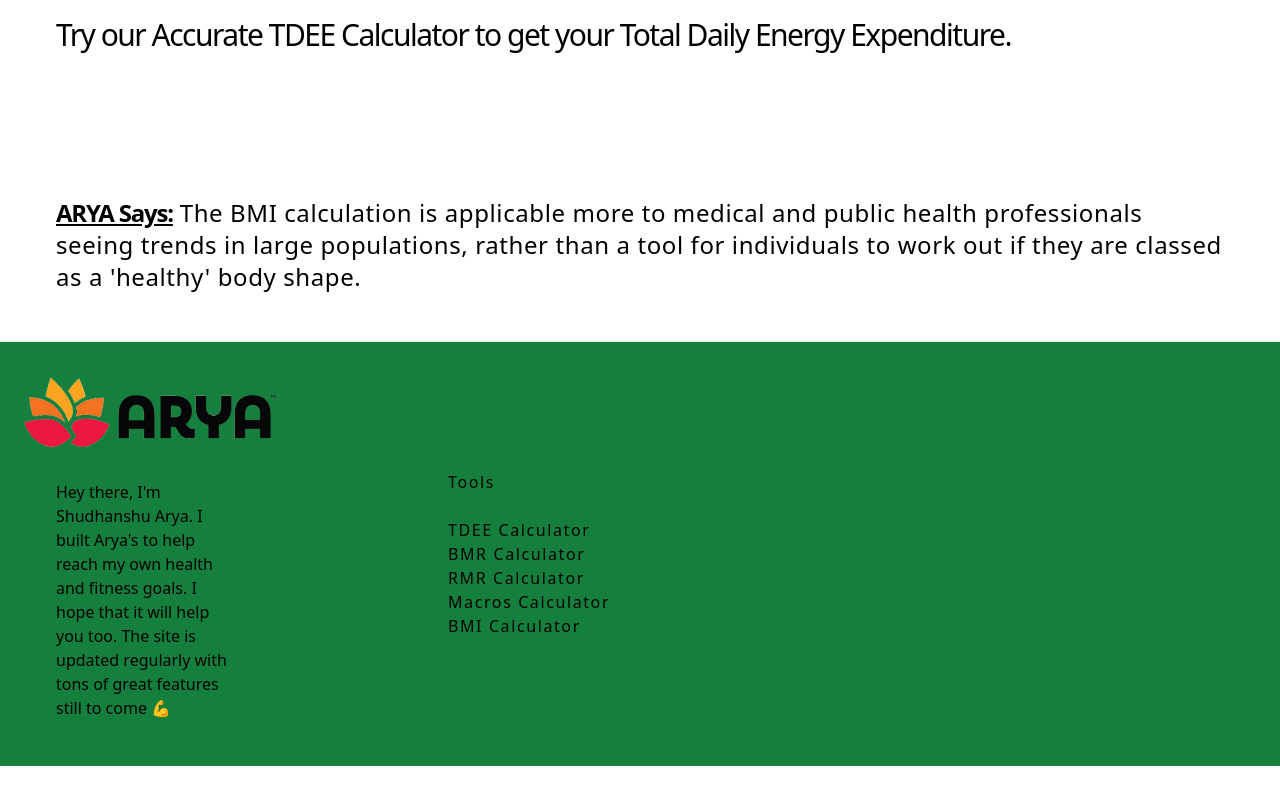
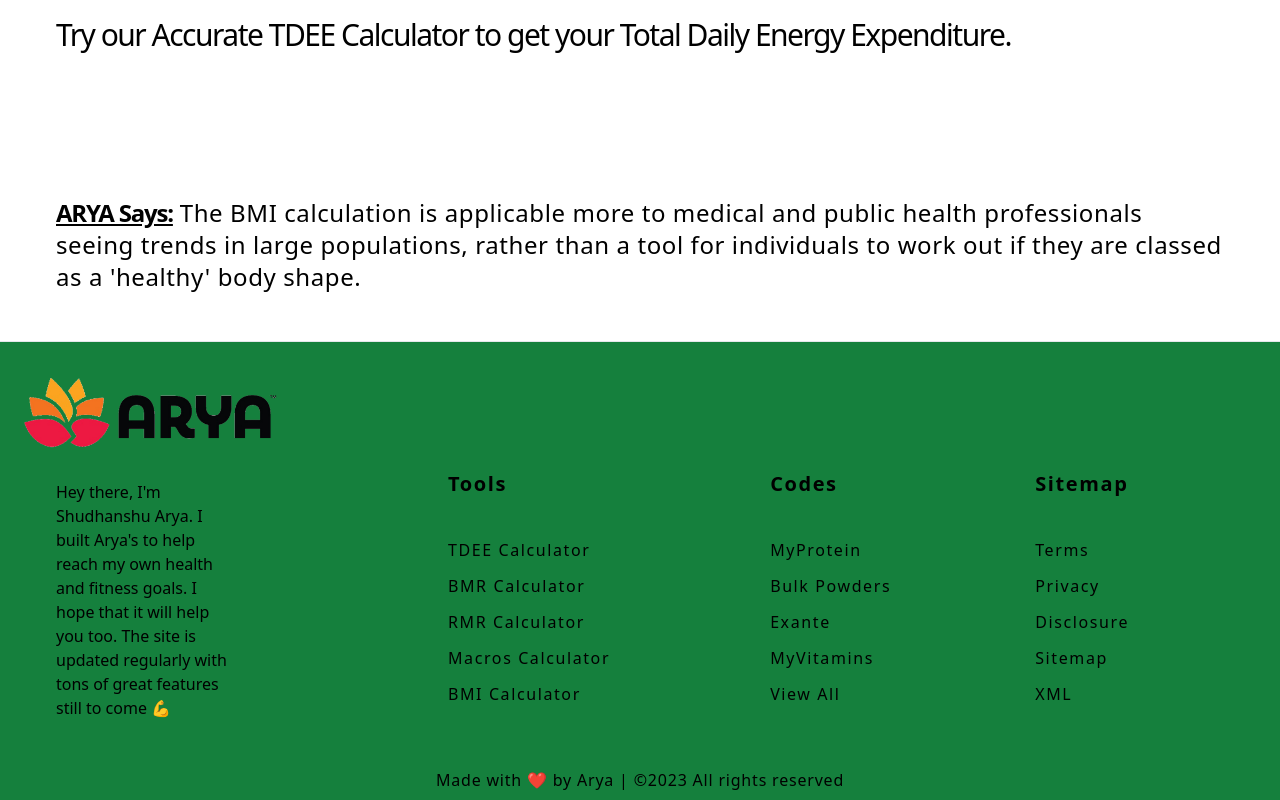
Before and after one commit to Shudhanshuarya09/Web-Development, a website: page BMI Calculator/image/bmi.html in a window 1280 px wide. Shown: the part 983-1783 px from the top of the page. Before the commit the page ends 1749 px from the top, so only its background shows below. Drawn offline with nearby package versions, Linux system fonts and the light colour scheme.

Commit message:
Footer completed

```diff
--- a/BMI Calculator/image/bmi.html
+++ b/BMI Calculator/image/bmi.html
@@ -1,5 +1,6 @@
 <!DOCTYPE html>
 <html lang="en">
+
 <head>
     <meta charset="UTF-8">
     <meta name="viewport" content="width=device-width, initial-scale=1.0">
@@ -7,6 +8,7 @@
     <title>Document</title>
 
 </head>
+
 <body>
     <nav class="bg-green-700 text-black flex justify-between ">
         <div class="w-36 h-12 ">
@@ -39,45 +41,47 @@
         </div>
         <div class="border-l-2 border-black h-full"></div>
         <div class="w-1/2 px-32">
-            <fieldset >
+            <fieldset>
                 <p class="font-bold text-2xl">SEX:</p>
-                <select class="rounded-lg h-10 w-96 px-14 bg-green-200 border-black text-black" name="Gender" id="Gender">
-                    <option>    </option>
+                <select class="rounded-lg h-10 w-96 px-14 bg-green-200 border-black text-black" name="Gender"
+                    id="Gender">
+                    <option> </option>
                     <option value="Male"> Male</option>
                     <option value="Female"> Female</option>
                 </select>
             </fieldset>
-
             <p class="font-bold text-2xl py-3 ">Age:</p>
             <input type="number " name="age" id="age">
             <p class="font-bold text-2xl px-2 py-3">Weight:</p>
-           <input type="number " name="age" id="age" >
+            <input type="number " name="age" id="age">
 
             <p class="font-bold text-2xl py-3"> Height</p>
             <input type="number " name="age" id="age">
             <br>
             <br>
-           <button class="bg-red-500 font-bold text-white rounded-xl text-3xl w-56 text-center justify-center"> CALCULATE</button>
-
-
+            <button class="bg-red-500 font-bold text-white rounded-xl text-3xl w-56 text-center justify-center">
+                CALCULATE</button>
         </div>
     </div>
     <section class="bg-white">
         <h6 class="px-14 py-14 text-5xl font-bold"> Accurate BMI Calculator </h6>
-        <p class="px-14  font-normal text-2xl tracking-wide">We think this is our best BMI Calculator ever. It may be the most accurate BMI Calculator online. It's designed to work out what your Body Mass Index is. Body Mass Index is a rule of thumb calculation that helps medical professionals in quickly working out if someone is classed as underweight, normal weight, overweight, or obese.</p>
+        <p class="px-14  font-normal text-2xl tracking-wide">We think this is our best BMI Calculator ever. It may be
+            the most accurate BMI Calculator online. It's designed to work out what your Body Mass Index is. Body Mass
+            Index is a rule of thumb calculation that helps medical professionals in quickly working out if someone is
+            classed as underweight, normal weight, overweight, or obese.</p>
         <br>
-
-        <p class="px-14  font-medium text-3xl -tracking-wider">Try our Accurate TDEE Calculator to get your Total Daily Energy Expenditure.</p>
+        <p class="px-14  font-medium text-3xl -tracking-wider">Try our Accurate TDEE Calculator to get your Total Daily
+            Energy Expenditure.</p>
         <br>
         <br>
         <br>
         <br>
         <br>
         <br>
-
-        <p class="px-14  font-normal text-2xl tracking-wide"> <span class="font-extrabold underline -tracking-wider">ARYA Says:</span> The BMI calculation is applicable more to medical and public health professionals seeing trends in large populations, rather than a tool for individuals to work out if they are classed as a 'healthy' body shape.</p>
-
-
+        <p class="px-14  font-normal text-2xl tracking-wide"> <span
+                class="font-extrabold underline -tracking-wider">ARYA Says:</span> The BMI calculation is applicable
+            more to medical and public health professionals seeing trends in large populations, rather than a tool for
+            individuals to work out if they are classed as a 'healthy' body shape.</p>
     </section>
     <br>
     <br>
@@ -87,10 +91,14 @@
             <div class="w-72 py-6">
                 <img src="/BMI Calculator/image/ARYA-logo-isolated.png" alt="">
 
-        <p class="px-14 font-normal  ">Hey there, I'm Shudhanshu Arya. I built Arya's to help reach my own health and fitness goals. I hope that it will help you too. The site is updated regularly with tons of great features still to come 💪</p>
+                <p class="px-14 font-normal  ">Hey there, I'm Shudhanshu Arya. I built Arya's to help reach my own
+                    health and fitness goals. I hope that it will help you too. The site is updated regularly with tons
+                    of great features still to come 💪</p>
             </div>
-    <ul class="space content-between py-32 px-40 tracking-widest">
+            <ul class="space content-between pt-32 px-40 tracking-widest space-y-3">
+                <span class="font-bold text-xl">
                     <li>Tools</li>
+                </span>
                 <br>
                 <li> TDEE Calculator</li>
                 <li>BMR Calculator</li>
@@ -98,9 +106,36 @@
                 <li>Macros Calculator</li>
                 <li>BMI Calculator</li>
             </ul>
+            <ul class="space content-between pt-32 tracking-widest space-y-3">
+                <span class="font-bold text-xl">
+                    <li>Codes</li>
+                </span>
+                <br>
+
+                <li> MyProtein</li>
+                <li>Bulk Powders</li>
+                <li>Exante</li>
+                <li> MyVitamins</li>
+                <li> View All</li>
             </ul>
+            <ul class="space content-between pt-32 px-36 tracking-widest space-y-3">
+                <span class="font-bold text-xl">
+                    <li>Sitemap</li>
+                </span>
+                <br>
+                <li> Terms</li>
+                <li> Privacy</li>
+                <li> Disclosure</li>
+                <li> Sitemap</li>
+                <li> XML</li>
+            </ul>
+        </ul>
+        <div class="footer-rights tracking-wider text-center p-2 pt-6">
+            Made with ❤️ by Arya | ©2023 All rights reserved
+        </div>
     </footer>
 
 
 </body>
+
 </html>
```
Lines whose indentation alone changed are shown as unchanged.
